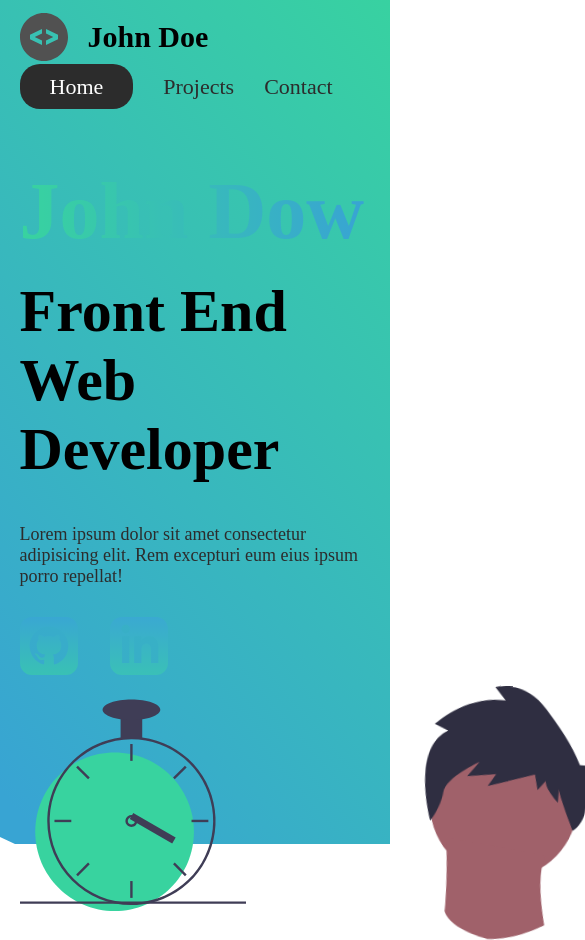
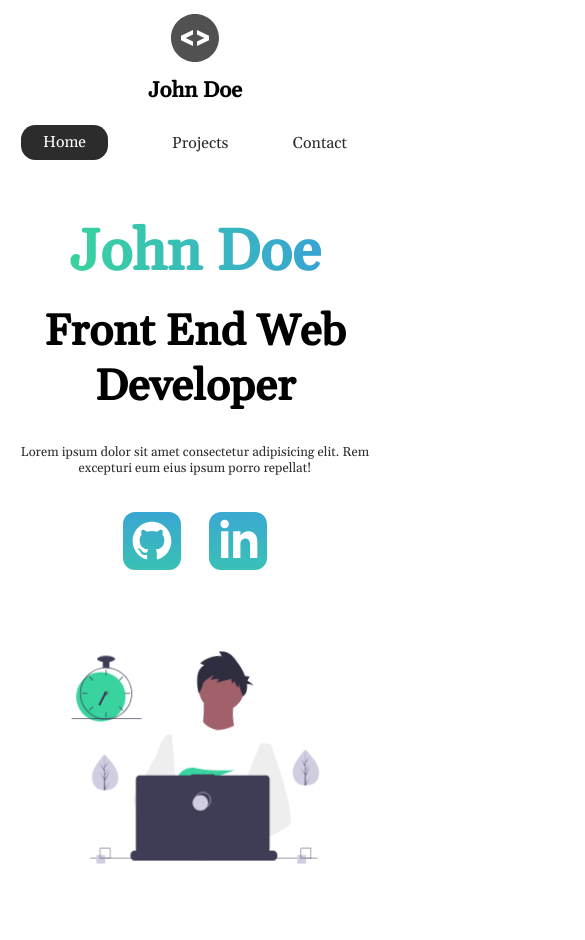
Before and after one commit to DanDucVira/webPortfolio, a plain HTML site: page index.html in a window 390 px wide. Shown: the top 940 px of the page, 585 px wide, since content can reach past the window. Drawn offline with nearby package versions, Linux system fonts and the light colour scheme.

Commit message:
finished mobile version of introduction page

```diff
--- a/index.html
+++ b/index.html
@@ -7,7 +7,8 @@
     <meta http-equiv="X-UA-Compatible" content="ie=edge">
     <meta name="description" content="John Doe is a front end web developer who specializes in html,css,">
     <meta name="robots" content="index.follow">
-    <link rel="stylesheet" href="./styles/style.css">
+    <link rel="stylesheet" href="styles/style.css">
+    <link href="https://fonts.googleapis.com/css?family=Gelasio:400,500&display=swap" rel="stylesheet">
     <script src="https://kit.fontawesome.com/0737564124.js" crossorigin="anonymous"></script>
     <title>John Doe | Web Developer</title>
 </head>
@@ -28,7 +29,7 @@
     </header>
     <section class="intro">
         <div class="intro-text">
-            <h2>John Dow</h2>
+            <h2>John Doe</h2>
             <h3>Front End Web <br> Developer</h3>
             <p>Lorem ipsum dolor sit amet consectetur adipisicing elit. Rem excepturi eum eius ipsum porro repellat!</p>
             <div class="intro-social">
@@ -143,7 +144,7 @@
                     </clipPath>
                 </defs>
             </svg>
-            <img class="splash" src="/img/splash.svg" alt="decoration">
+            <img src="/img/splash.svg" class="splash" alt="decoration">
         </div>
     </section>
 </body>
--- a/styles/_global.scss
+++ b/styles/_global.scss
@@ -10,6 +10,10 @@ html {
 
 
 
+}
+
+body {
+    font-family: 'Gelasio', serif;
 }
 
 h1 {
--- a/styles/_intro.scss
+++ b/styles/_intro.scss
@@ -57,7 +57,7 @@
 }
 
 .intro-text {
-    margin-top: 13%;
+    margin-top: 8%;
 
 }
 
@@ -105,7 +105,7 @@ a {
 }
 
 #clock-arrow {
-    animation: clock 1.5s infinite linear;
+    animation: clock 1.5s infinite;
     transform-box: fill-box;
     transform-origin: bottom;
 }
--- a/styles/style.scss
+++ b/styles/style.scss
@@ -16,3 +16,71 @@ $gray-text: #2c2c2c;
 
 @import "global";
 @import "intro";
+
+
+
+@media screen and (max-width: 1332px) {
+    html {
+        font-size: 53%;
+    }
+
+    .splash {
+        display: none;
+    }
+
+    svg {
+        width: 80%;
+    }
+
+    .main-nav {
+        width: 100%;
+    }
+}
+
+@media screen and (max-width: 754px) {
+    html {
+        font-size: 45%;
+    }
+
+    svg {
+        height: 70%;
+        margin-top: 4rem;
+    }
+
+    .main-header {
+        width: 100%;
+
+    }
+
+    .main-nav {
+        .logo {
+            @include flex(center, center, column);
+            flex: 1 1 20rem;
+            margin-top: 2rem;
+        }
+
+        ul {
+            flex: 1 1 60rem;
+            margin: 2rem 0rem;
+        }
+    }
+
+    .intro-text {
+        margin-top: 5rem;
+        text-align: center;
+    }
+
+    .intro-imgs {
+        text-align: center;
+    }
+
+    .intro-social {
+        @include flex(center, center, row);
+
+        a {
+            margin: 2rem;
+        }
+
+    }
+
+}
```
Also changed, not shown: styles/style.css, 1 other file.
